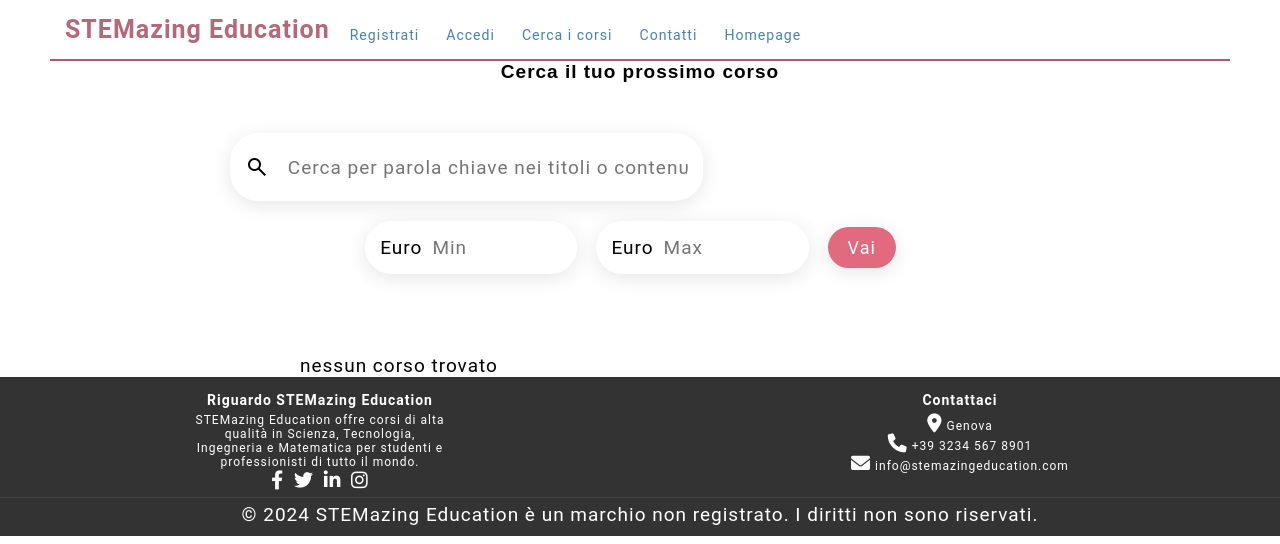
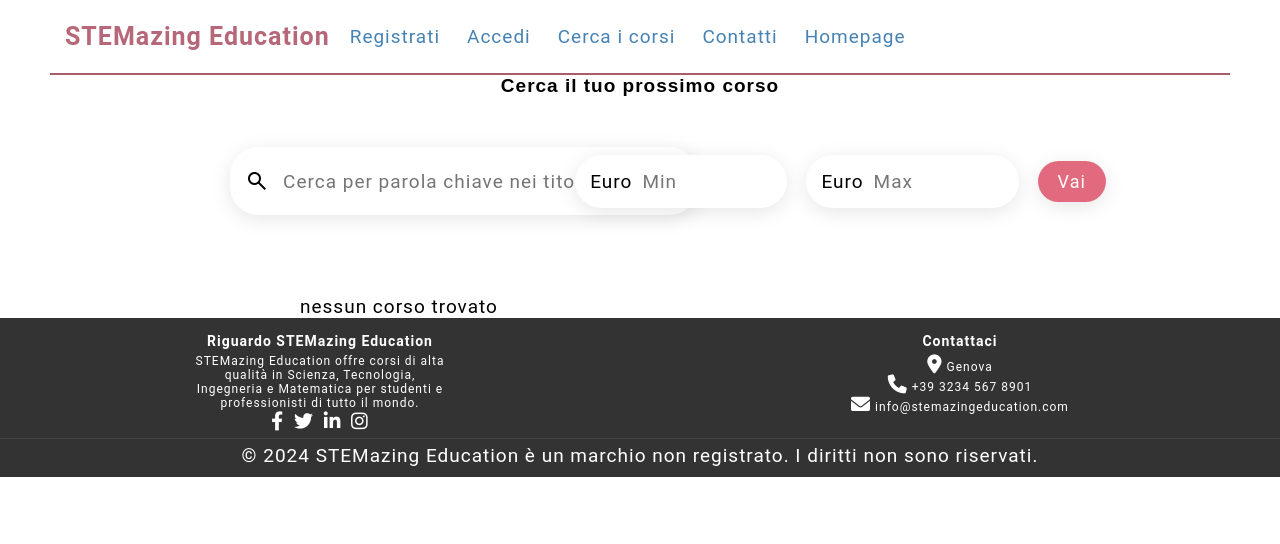
Before and after one commit to MattiaCacciatore/ProgettoSAW, a PHP site: page /internal_search_system/page/search_system.php in a window 1280 px wide. Shown: the top 544 px of the page. Run offline with PHP 8.4, Linux system fonts and the light colour scheme; data that the repository does not hold is empty.

Commit message:
Sistemato Style del header

```diff
--- a/internal_search_system/css/search-page.css
+++ b/internal_search_system/css/search-page.css
@@ -20,7 +20,7 @@ h1 {
 
 .search-system {
   display: grid;
-  grid-template-columns: repeat(auto-fill, minmax(480px, 1.5fr));
+  grid-template-columns: repeat(auto-fit, minmax(400px, 0.4fr));
   gap: 20px;
   align-items: center;
   justify-content: center;
@@ -29,16 +29,19 @@ h1 {
   padding: 30px;
 }
 
+
 .search-wrapper {
   display: flex;
   align-items: center;
-  gap: 0.25rem;
+  justify-content: center;
+  margin-right: 100px;
   padding: 15px;
   background-color: #fff;
   width: max-content;
   border-radius: 28px;
   box-shadow: 0 4px 20px rgba(0, 0, 0, 0.1);
   transition: box-shadow 0.25s;
+
 }
 
 .search-wrapper:hover {
--- a/modules/css/header.css
+++ b/modules/css/header.css
@@ -12,6 +12,7 @@ header {
     border-bottom: 2px solid rgb(172, 93, 106);
     margin: 0 50px;
     align-items: center; /* Align items vertically center */
+    vertical-align: center;
     padding: 15px;
 }
 
@@ -21,12 +22,12 @@ header #title {
     color: #b66879;
     font-size: 25px;
     font-weight: bold;
+    vertical-align: center;
 
 }
 
 nav {
     margin-left: 10px;
-    margin-bottom: -10px; /* Compensa con un margin-bottom negativo sugli elementi */
     flex: 1;
 }
 
@@ -34,6 +35,8 @@ nav ul {
     display: flex;
     flex-wrap: nowrap; /* Ensure items do not wrap to the next line */
     list-style-type: none;
+    vertical-align: center;
+
     padding: 0;
     margin: 0;
     justify-content: left; /* Center the items horizontally */
@@ -44,12 +47,12 @@ nav ul {
 .nav-elmnt {
     display: flex;
     align-items: center;
+    vertical-align: center;
     min-width: 0; /* Allow flex items to shrink below their content width */
 }
 
 .nav-elmnt a {
     display: block;
-    font-size: 1.1vw; /* Use viewport width to make text size dynamic */
     padding: 10px;
     border-radius: 28px;
     color: steelblue;
```
